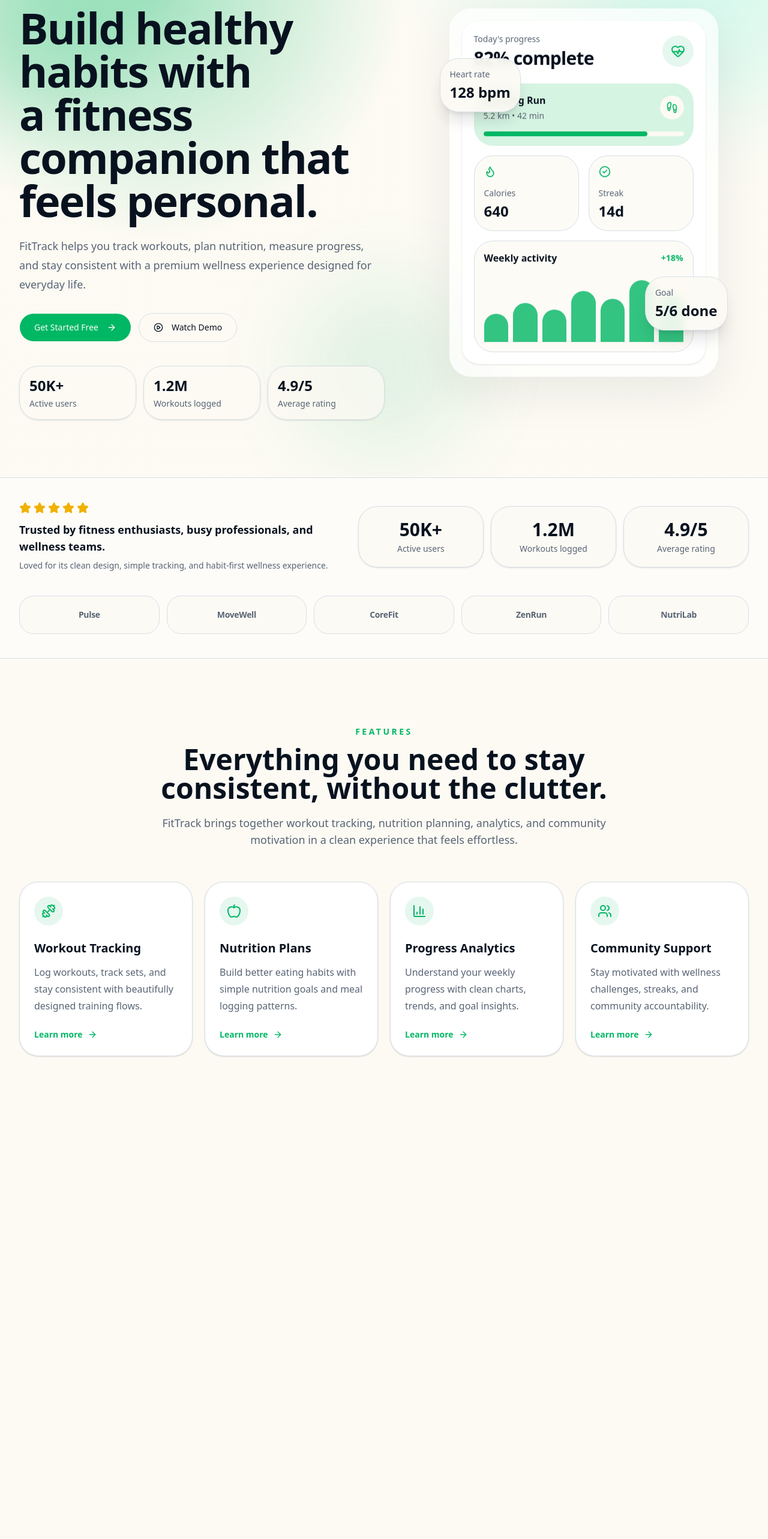
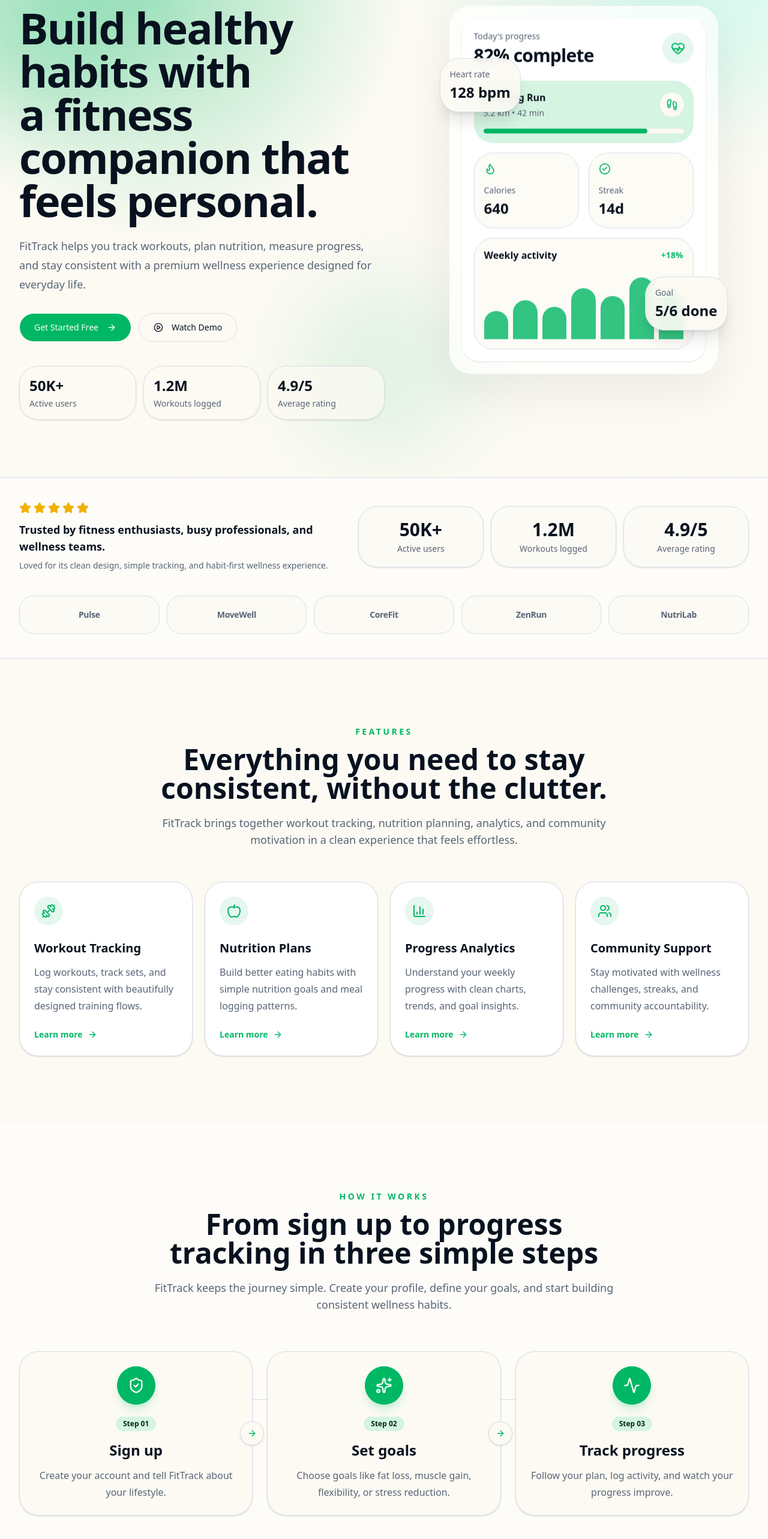
Before and after one commit to vasantharatnam/fittrack, a Next.js app in the folder fittrack/: page / in a window 1280 px wide. Shown: the part 228-2794 px from the top of the page at 60% size. Before the commit the page ends 2101 px from the top, so only its background shows below. Built offline with nearby package versions, Linux system fonts and the light colour scheme.

Commit message:
feat: add how it works testimonials and pricing sections

```diff
--- a/fittrack/src/app/page.tsx
+++ b/fittrack/src/app/page.tsx
@@ -1,20 +1,20 @@
-import Image from "next/image";
-import Link from "next/link"
-import { ArrowRight, PlayCircle } from "lucide-react"
-import { Button } from "@/components/ui/button"
-import { ROUTES } from "@/lib/constants";
-import  Navbar  from '../components/layout/Navbar';
+import Navbar from "../components/layout/Navbar";
 import HeroSection from "@/features/landing/components/HeroSection";
-import {FeaturesSection }from "@/features/landing/components/FeaturesSection";
-import  { SocialProofSection }  from "@/features/landing/components/SocialProofSection";
-
+import { FeaturesSection } from "@/features/landing/components/FeaturesSection";
+import { SocialProofSection } from "@/features/landing/components/SocialProofSection";
+import TestimonialSection from "@/features/landing/components/TestimonialSection";
+import { HowItWorksSection } from "@/features/landing/components/HowItWorksSection";
+import PricingSection from "@/features/landing/components/PricingSection";
 export default function Home() {
   return (
-      <main className="min-h-screen overflow-hidden bg-background text-foreground">
-       <Navbar />
-       <HeroSection/>
-       <SocialProofSection />
+    <main className="min-h-screen overflow-hidden bg-background text-foreground">
+      <Navbar />
+      <HeroSection />
+      <SocialProofSection />
       <FeaturesSection />
+      <HowItWorksSection />
+      <TestimonialSection />
+      <PricingSection />
     </main>
   );
 }
--- a/fittrack/src/components/shared/ThemeToggle.tsx
+++ b/fittrack/src/components/shared/ThemeToggle.tsx
@@ -6,28 +6,25 @@
 import { LOCAL_STORAGE_KEYS } from "@/lib/constants";
 
 export function ThemeToggle() {
-  const [theme, setTheme] = useState<"light" | "dark">("light");
+  const [theme, setTheme] = useState<"light" | "dark">(() => {
+    if (typeof window === "undefined") {
+      return "light";
+    }
+
+    return localStorage.getItem(LOCAL_STORAGE_KEYS.theme) === "dark"
+      ? "dark"
+      : "light";
+  });
 
   useEffect(() => {
-    const savedTheme = localStorage.getItem(LOCAL_STORAGE_KEYS.theme);
-
-    if (savedTheme === "dark") {
-      document.documentElement.classList.add("dark");
-      setTheme("dark");
-    }
-  }, []);
+    document.documentElement.classList.toggle("dark", theme === "dark");
+    localStorage.setItem(LOCAL_STORAGE_KEYS.theme, theme);
+  }, [theme]);
 
   function toggleTheme() {
     const nextTheme = theme === "light" ? "dark" : "light";
 
     setTheme(nextTheme);
-    localStorage.setItem(LOCAL_STORAGE_KEYS.theme, nextTheme);
-
-    if (nextTheme === "dark") {
-      document.documentElement.classList.add("dark");
-    } else {
-      document.documentElement.classList.remove("dark");
-    }
   }
 
   return (
--- /dev/null
+++ b/fittrack/src/features/landing/components/HowItWorksSection.tsx
@@ -0,0 +1,65 @@
+"use client";
+
+import { motion } from "framer-motion";
+import { ArrowRight } from "lucide-react";
+import  SectionHeader  from '../../../components/shared/SectionHeader';
+import { howItWorks } from "@/data/landing";
+
+
+export function HowItWorksSection(){
+    return (
+        <section id="how-it-works" className="section-padding bg-card/40">
+           <div className="fit-container">
+               <SectionHeader
+                 eyebrow="How it Works"
+                 title="From sign up to progress tracking in three simple steps"
+                 description="FitTrack keeps the journey simple. Create your profile, define your goals, and start building consistent wellness habits."
+               />
+
+            <div className="relative mt-16 grid gap-6 lg:grid-cols-3">
+                <div className="absolute left-1/2 top-20 hidden h-px w-[70%] -translate-x-1/2 bg-border lg:block"/>
+                          {
+                            howItWorks.map((item , index) => {
+                                const Icon = item.icon;
+                                return (
+                                    <motion.div
+                                     key={item.title}
+                                     initial={{opacity: 0 ,y: 24}}
+                                     whileInView={{opacity: 1 , y: 0}}
+                                     viewport={{ once: true, margin: "-80px"}}
+                                     transition={{
+                                        duration:0.5,
+                                        delay: index * 0.12,
+                                        ease: "easeOut"
+                                     }}
+                                     className="relative rounded-3xl border bg-background p-6 text-center shadow-sm transition-all duration-300 hover:-translate-y-1 hover:shadow-xl"
+                                    >
+                                     <div className="mx-auto flex size-16 items-center justify-center rounded-3xl bg-primary text-primary-foreground shadow-lg shadow-primary/20">
+                                        <Icon className="size-7"/>
+                                     </div>
+
+                                     <div className="mx-auto mt-5 inline-flex rounded-full bg-secondary px-3 py-1 text-xs font-black text-secondary-foreground">
+                                       Step {item.step}
+                                     </div>
+
+                                     <h3 className="mt-4 text-2xl font-black">{item.title}</h3>
+
+                                     <p className="mt-3 leading-7 text-muted-foreground">
+                                      {item.description}
+                                     </p>
+
+                                      {index < howItWorks.length - 1 ? (
+                                        <div className="absolute -right-5 top-1/2 z-10 hidden size-10 -translate-y-1/2 items-center justify-center rounded-full border bg-background text-primary shadow-sm lg:flex">
+                                          <ArrowRight className="size-4" />
+                                         </div>
+                                      ) : null}
+
+                                    </motion.div>
+                                )
+                            })}
+
+               </div>
+            </div>
+        </section>
+    );
+}
--- /dev/null
+++ b/fittrack/src/features/landing/components/PricingSection.tsx
@@ -0,0 +1,35 @@
+"use client"
+
+import AnimatedContainer from "@/components/shared/AnimatedContainer"
+import PricingCard from "@/components/shared/PricingCard"
+import SectionHeader from "@/components/shared/SectionHeader"
+
+import { pricingPlans } from "@/data/landing"
+
+export default function PricingSection(){
+    return (
+        <section id="pricing" className="section-padding bg-card/40">
+           <div className="fit-container">
+            <SectionHeader
+             eyebrow="Pricing"
+             title="Start free. Upgrade when your routine gets serious."
+             description="Choose a plan that matches your fitness journey. You can begin with the free plan and unlock more insights whenever you need them."
+            />
+
+            <div className="mt-14 grid gap-5 lg:grid-cols-5">
+              {pricingPlans.map((plan, index) => (
+            <AnimatedContainer key={plan.name} delay={index * 0.08}>
+              <PricingCard
+                name={plan.name}
+                price={plan.price}
+                description={plan.description}
+                feature={plan.features}
+                highlighted={plan.highlighted}
+              />
+            </AnimatedContainer>
+          ))}
+            </div>
+           </div>
+        </section>
+    )
+}
--- /dev/null
+++ b/fittrack/src/features/landing/components/TestimonialSection.tsx
@@ -0,0 +1,33 @@
+"use client";
+
+import AnimatedContainer from "@/components/shared/AnimatedContainer";
+import SectionHeader from "@/components/shared/SectionHeader";
+import { TestimonialCard } from "@/components/shared/TestimonialCard";
+import { testimonials } from "@/data/landing";
+
+export default function TestimonialSection() {
+  return (
+    <section id="testimonials" className="section-padding bg-background">
+      <div className="fit-container">
+        <SectionHeader
+          eyebrow="Stories"
+          title="Loved by people building healthier routines."
+          description="Users choose FitTrack because it feels simple, motivating and premium without becoming overwhelming"
+        />
+
+        <div className="mt-14 grid gap-5 md:grid-cols-3">
+          {testimonials.map((testimonial, index) => (
+            <AnimatedContainer key={testimonial.name} delay={index * 0.08}>
+              <TestimonialCard
+                name={testimonial.name}
+                role={testimonial.role}
+                quote={testimonial.quote}
+                rating={testimonial.rating}
+              />
+            </AnimatedContainer>
+          ))}
+        </div>
+      </div>
+    </section>
+  );
+}
```
